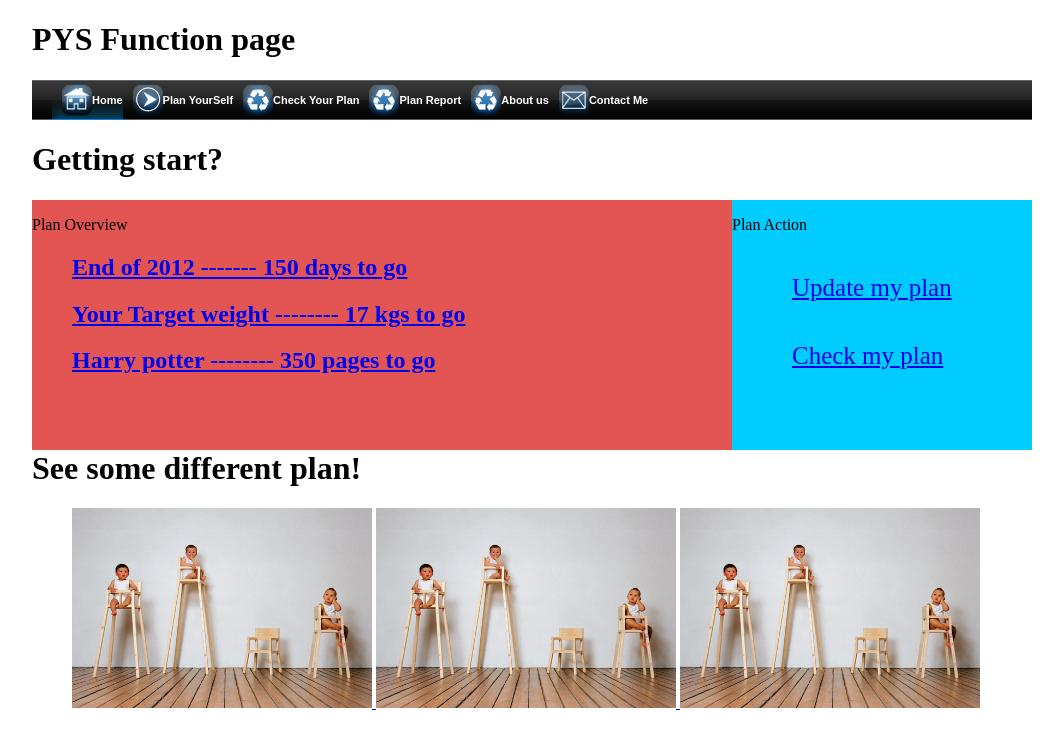
After one commit to kaikao/PYS, a PHP site: page /function_page.php in a window 1280 px wide. The commit adds this page. Shown: the top 749 px of the page, without its empty margins (108-1171 px from the left). Run offline with PHP 8.4, Linux system fonts and the light colour scheme.

Commit message:
Add function page and modify index page

```diff
--- /dev/null
+++ b/public/css/function_page.css
@@ -0,0 +1,121 @@
+body{
+	width:1000px;
+	margin:0 auto;
+}
+
+li{
+	list-style:none;
+}
+
+/* start of Navigation css */
+
+.navigation {
+padding:0 0 0 20px;
+margin:0;
+list-style:none;
+height:40px;
+background:#1841c8 url(../images/nav_icons/nav_background.gif);
+}
+
+.navigation li {
+float:left;
+}
+.navigation li a {
+display:block;
+float:left;
+height:40px;
+line-height:40px;
+color:#FFFFFF;
+text-decoration:none;
+font-family:arial, verdana, sans-serif;
+text-align:center;
+padding:0 0 0 10px;
+font-size:11px;
+}
+.navigation li a b {
+    float:left;
+    display:block;
+    padding:0 16px 0 8px;
+}
+
+.navigation li.current a {
+    color:#FFFFFF;
+    background:url(../images/nav_icons/nav_hover.gif);
+}
+.navigation li a:hover {
+    color:#00CCFF;
+    background: url(../images/nav_icons/nav_hover.gif);
+}
+.navigation li a em {
+    display:block;
+    float:left;
+    width:30px;
+    height:40px;
+}
+
+/* ICON ELEMENTS */
+
+.navigation li a em.home {
+    background-image: url(../images/nav_icons/home.png);
+    background-repeat: no-repeat;
+    background-position: center center;
+}
+.navigation li a em.templates {
+    background-image: url(../images/nav_icons/templates.png);
+    background-repeat: no-repeat;
+    background-position: center center;
+}
+.navigation li a em.psd {
+    background-image: url(../images/nav_icons/psd.png);
+    background-repeat: no-repeat;
+    background-position: center center;
+}
+.navigation li a em.tutorials {
+    background-image: url(../images/nav_icons/tutorials.png);
+    background-repeat: no-repeat;
+    background-position: center center;
+}
+.navigation li a em.contact {
+    background-image: url(../images/nav_icons/contact.png);
+    background-repeat: no-repeat;
+    background-position: center center;
+}
+
+
+/* End of Navigation css */
+
+
+#plan{
+
+}
+.plan_preview, .plan_action{
+	height:250px;
+}
+
+
+.plan_preview{
+	width:70%;
+	background-color:#E35553;
+	float:left;
+}
+
+.plan_action{
+	width:30%;
+	background-color:#00CCFF;
+	float:right;
+}
+.plan_action ul{
+	margin-top:20px;
+}
+.plan_action ul li{
+	padding:20px;
+	font-size:25px;
+}
+
+.Achivement li{
+	display:inline;
+}
+
+.df_plan{
+	margin-top:20px;
+}
--- /dev/null
+++ b/public/function_page.php
@@ -0,0 +1,81 @@
+<!DOCTYPE html>
+<html>
+	<head>
+	  <title> Function page </title>
+	  <meta charset="UTF-8">
+	  <link href="css/function_page.css" rel="stylesheet" type="text/css">
+
+
+	</head>
+
+	<body>
+
+			<h1>PYS Function page</h1>
+
+		<ul class="navigation">
+		    <li class="current"><a href="index.php"><em class="home"></em><strong>Home</strong></a></li>
+		    <li><a href="add_plan.php"><em class="tutorials"></em><strong>Plan YourSelf</strong></a></li>
+		    <li><a href="check_plan.php"><em class="psd"></em><strong>Check Your Plan</strong></a></li>
+		    <li><a href="check_plan.php"><em class="psd"></em><strong>Plan Report</strong></a></li>
+		    <li><a href="check_plan.php"><em class="psd"></em><strong>About us</strong></a></li>
+		    <!--<li><a href="http://www.hv-designs.co.uk/hv_shop"><em class="templates"></em><strong>CSS Templates</strong></a></li>-->
+		    <li><a href="contact.php"><em class="contact"></em><strong>Contact Me</strong></a></li>
+		</ul>
+
+		<h1>Getting start?</h1>
+
+		   <div id="plan">
+			<div class="plan_preview">
+				<p>Plan Overview</p>
+				<ul>
+					<li>
+						<a href="#"><h2>End of 2012 ------- 150 days to go</h2></a>
+					</li>
+					<li>
+						<a href="#"><h2>Your Target weight -------- 17 kgs to go</h2></a>
+					</li>
+					<li>
+						<a href="#"><h2>Harry potter -------- 350 pages to go</h2></a>
+					</li>
+				</ul>
+			</div>
+	        <div class="plan_action">
+	        	<p>Plan Action</p>
+	        	<ul>
+	        		<li>
+	        			<a href="#">Update my plan</a>
+	        		</li>
+	        		<li>
+	        			<a href="#">Check my plan</a>
+	        		</li>
+	        	</ul>
+	        </div>
+	       </div>
+
+	<h1 class="df_plan">See some different plan!</h1>
+    <ul class="Achivement">
+    	<li>
+    		<a href="#">
+    		  <img src="images/pic1.jpg" alt="Kai Run through the world in 1 year" width="300" height="200">
+    		</a>
+    	</li>
+    	<li>
+    		<a href="#">
+    		  <img src="images/pic1.jpg" alt="Kai Run through the world in 1 year" width="300" height="200">
+    		</a>
+    	</li>
+    	<li>
+    		<a href="#">
+    		  <img src="images/pic1.jpg" alt="Kai Run through the world in 1 year" width="300" height="200">
+    		</a>
+    	</li>
+    </ul>
+
+
+
+
+
+
+	</body>
+
+</html>
--- a/public/sign_up.php
+++ b/public/sign_up.php
@@ -29,7 +29,7 @@ var_dump("handsomeme");
 		</ul>
         <div id="stylized" class="myform">
             <form id="sign_up_form" name="form" method="post" action="control/add_member.php">
-                <h1>Sign-up form</h1>
+                <h1>Sign-up Now</h1>
                 <p>Let us create your awesome account!!</p>
 
                 <label>Account
```
Also changed, not shown: public/css/index.css (+45 -58 lines), public/index.php (+20 -23 lines), public/images/pic1.jpg (added), 1 other file.
